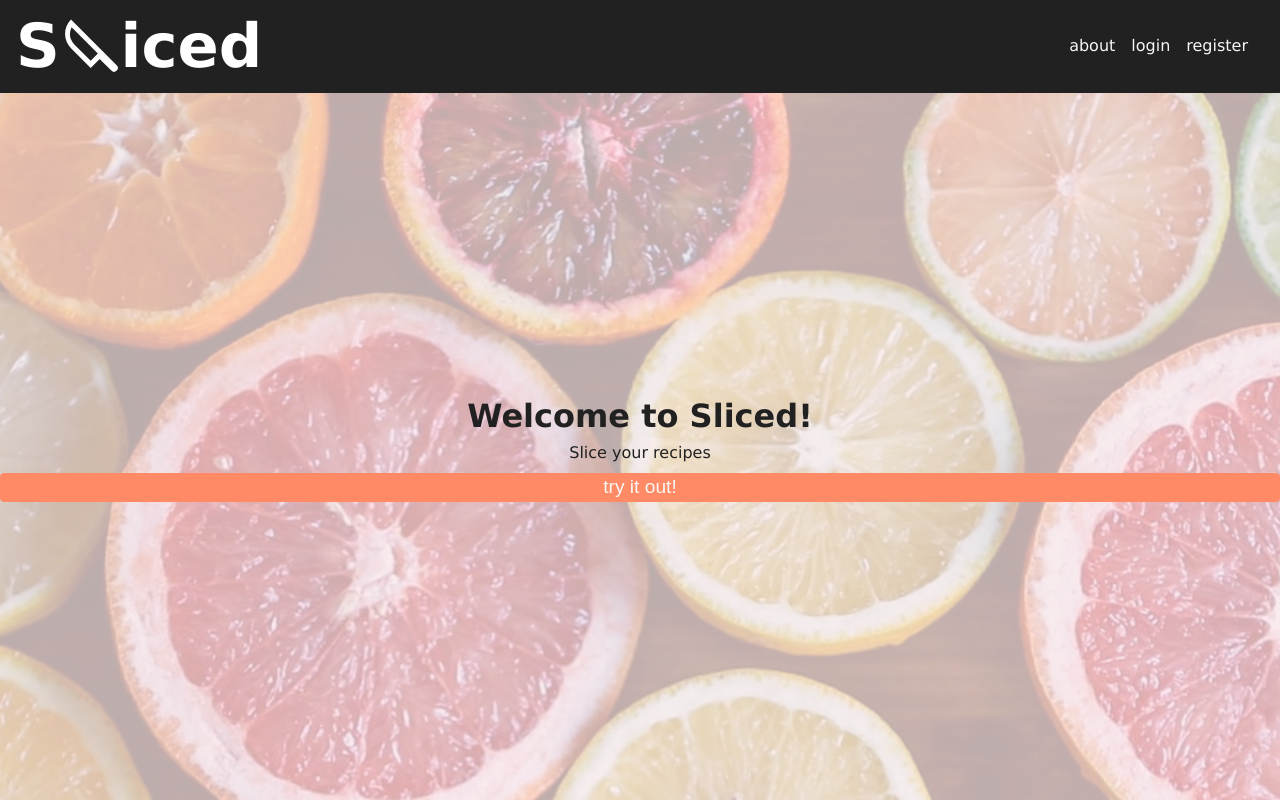
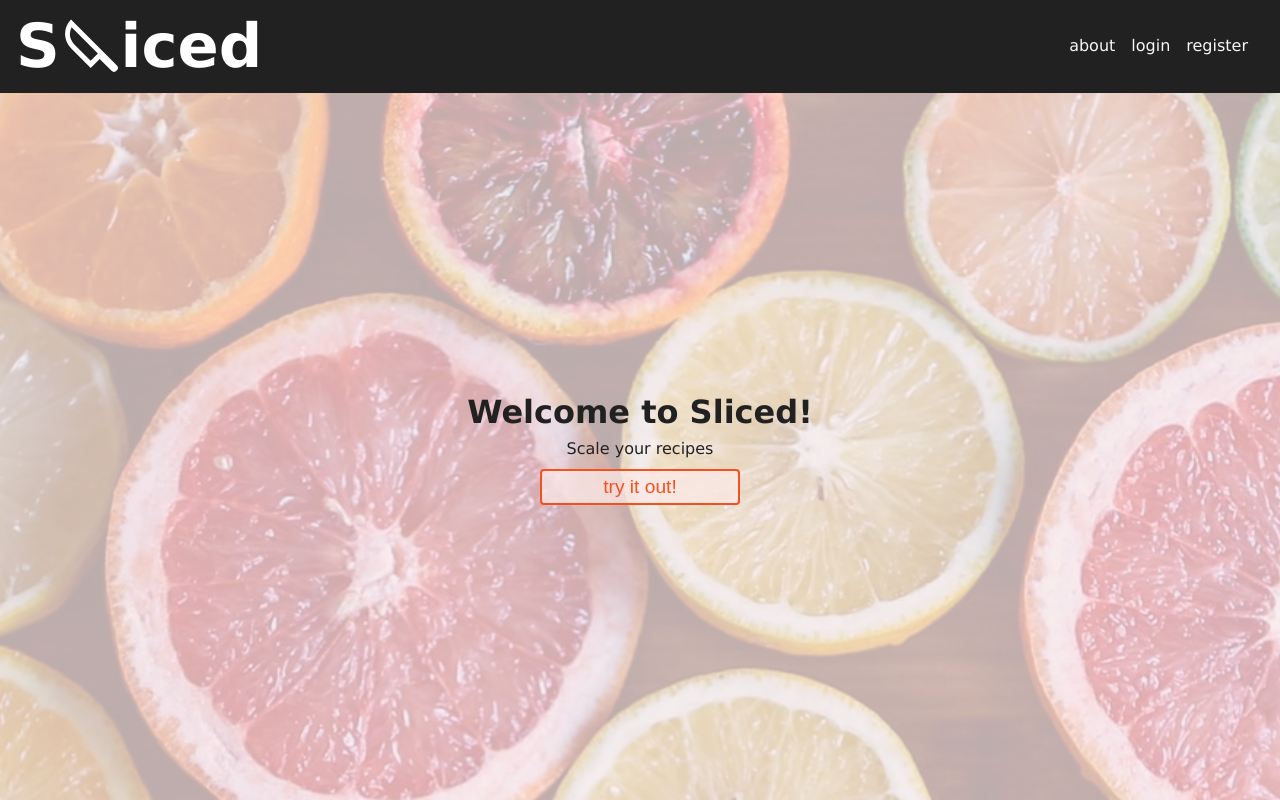
Before and after one commit to Rachanastasia/sliced, a Next.js app in the folder client/: page / in a window 1280 px wide. Built offline with nearby package versions, Linux system fonts and the light colour scheme.

Commit message:
fixes banner button and textarea focus

```diff
--- a/client/components/Banner.js
+++ b/client/components/Banner.js
@@ -6,9 +6,9 @@ export default function Banner(){
     return (
         <div className={styles.img_wrapper}>
             <h2>Welcome to Sliced!</h2>
-            <span>Slice your recipes</span>
+            <span>Scale your recipes</span>
             <Link href='/#slicer'>
-                <Button text='try it out!' />
+                <Button text='try it out!' buttonStyle={styles.button_inverted}/>
             </Link>
         </div>
     )
--- a/client/styles/Banner.module.css
+++ b/client/styles/Banner.module.css
@@ -29,3 +29,18 @@
     overflow: hidden;
     transform: rotate(90deg);
 }
+
+.button_inverted{
+    background-color: inherit;
+    color: var(--colors-accent-bold);
+    border: var(--border-width) solid var(--colors-accent-bold);
+    width: 200px;
+    padding: var(--spacer-2) var(--spacer-1) ;
+}
+
+.button_inverted:hover, .button_inverted:focus{
+    background-color: var(--colors-accent-bold);
+    border: var(--border-width) solid var(--colors-accent-bold);
+    outline: 0;
+    color: var(--colors-accent-extra-light)
+}
--- a/client/styles/form.css
+++ b/client/styles/form.css
@@ -38,23 +38,22 @@ input, textarea{
 textarea{
     height: 300px;
     background-color: inherit;
-}
-input:focus,
-input:active{
-    border:var(--border-width) solid var(--colors-accent-bright);
+    border: 1px solid var(--colors-gray);
 }
 
+textarea:active, textarea:focus{
+    border: 1px solid var(--colors-accent);
+    outline: 1px solid var(--colors-accent);
+}
+
+
 input[type=text]:focus,
-input[type=password]:focus, textarea:focus{
+input[type=password]:focus{
     outline: var(--border-width) solid var(--colors-accent);
 }
 
 
-textarea:focus,
-textarea:active{
-    border :var(--border-width) solid var(--colors-accent-bold);
 
-}
 
 .form_button {
     outline: 0;
--- a/client/styles/variables.old.css
+++ b/client/styles/variables.old.css
@@ -29,7 +29,7 @@
 
   --line-spacing: calc(var(--font-size-sm) * 1.4);
 
-  --border-width: 1.5px;
+  --border-width: 2px;
 
   --font: "Verdana", sans-serif;
 }
```
